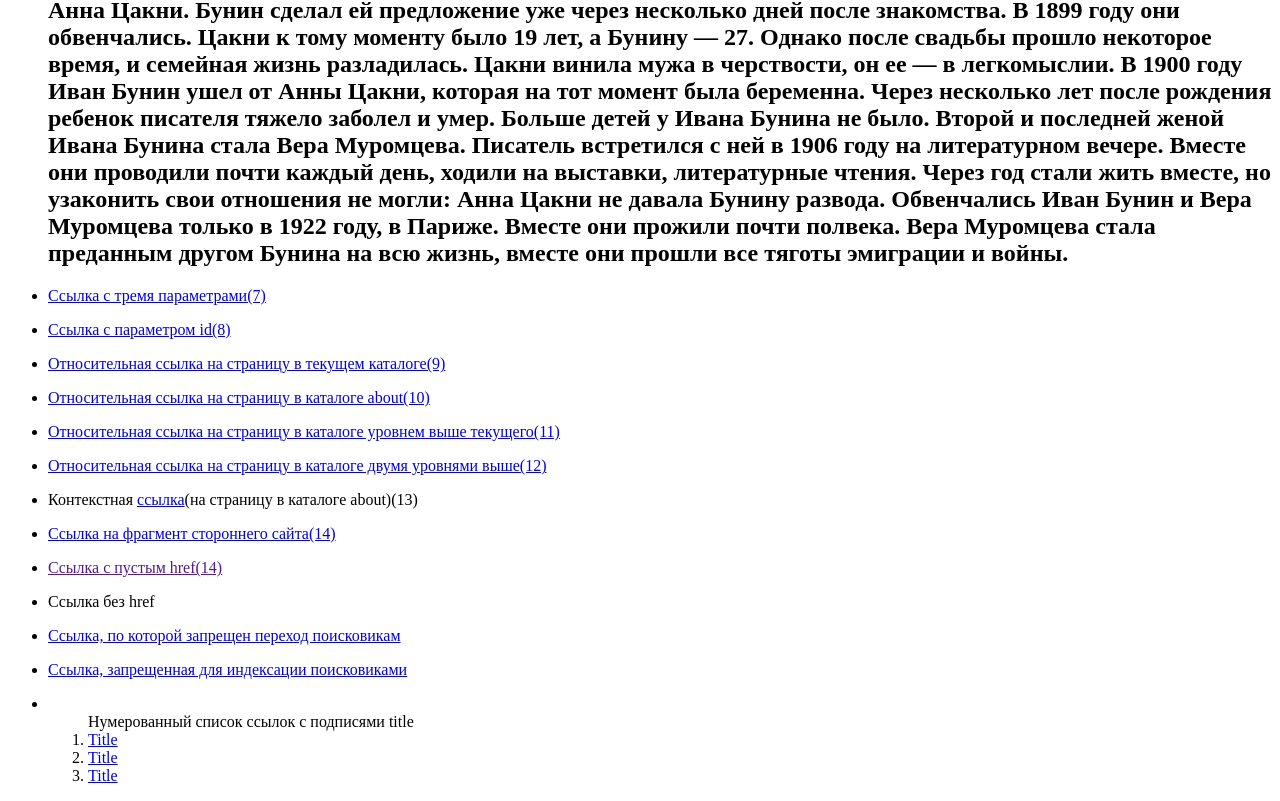
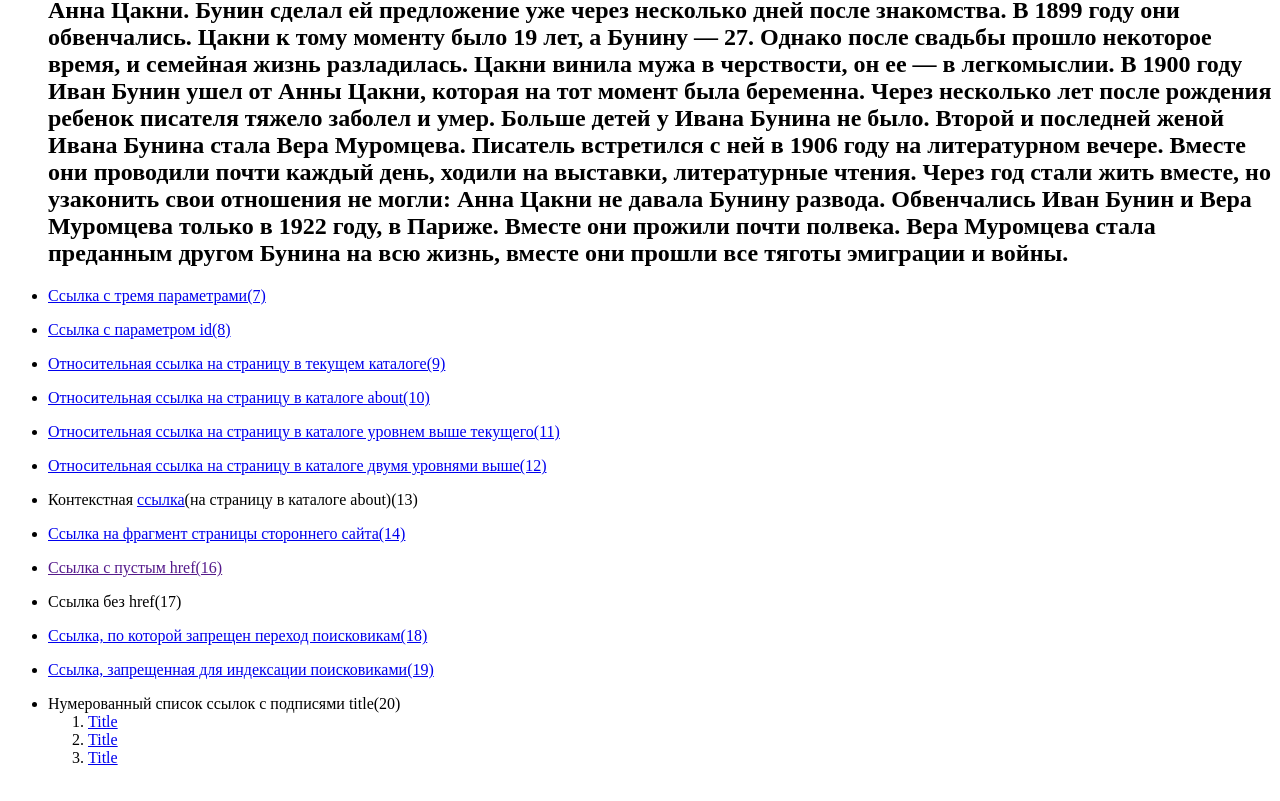
Before and after one commit to DariaDyak/DariaDyak.github.io, a plain HTML site: page index.html in a window 1280 px wide. Shown: the part 1599-2400 px from the top of the page. Drawn offline with Linux system fonts and the light colour scheme.

Commit message:
Update index.html

```diff
--- a/index.html
+++ b/index.html
@@ -76,32 +76,32 @@
 </ul>
 <ul>
   <li>
-    <a href="https://www.kubsu.ru/ru/science#cboxOverlay">Cсылка на фрагмент стороннего сайта(14)</a>
+    <a href="https://www.kubsu.ru/ru/science#cboxOverlay">Cсылка на фрагмент страницы стороннего сайта(14)</a>
 </li>
 </ul>
 <ul>
   <li>
-    <a href="">Cсылка с пустым href(14)</a>
+    <a href="">Cсылка с пустым href(16)</a>
 </li>
 </ul>
 <ul>
   <li>
-<a >Ссылка без href</a>
+<a >Ссылка без href(17)</a>
 </li>
 </ul>
 <ul>
   <li>
-<a href="https://www.kubsu.ru/ru/science"rel="nofollow">Cсылкa, по которой запрещен переход поисковикам</a>
+<a href="https://www.kubsu.ru/ru/science"rel="nofollow">Cсылкa, по которой запрещен переход поисковикам(18)</a>
  </li>
 </ul>
 <ul>
   <li>
-<noindex><a href="https://www.kubsu.ru/ru/science">Ссылка, запрещенная для индексации поисковиками</a></noindex>
+<noindex><a href="https://www.kubsu.ru/ru/science">Ссылка, запрещенная для индексации поисковиками(19)</a></noindex>
   </li>
   </ul>
 <ul>
-  <li>
-    <ol>Нумерованный список ссылок с подписями title
+  <li>Нумерованный список ссылок с подписями title(20)
+    <ol>
       <li><a href="https://www.kubsu.ru/">Title</li>
       <li><a href="https://www.kubsu.ru/">Title</li>
       <li><a href="https://www.kubsu.ru/">Title</li>
```
